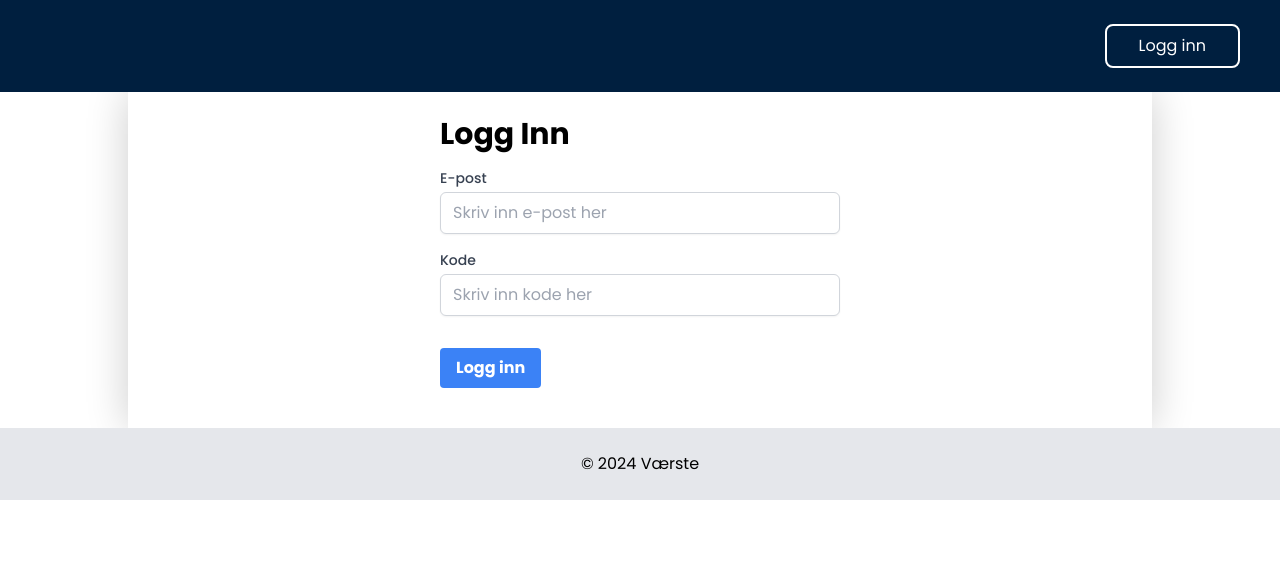
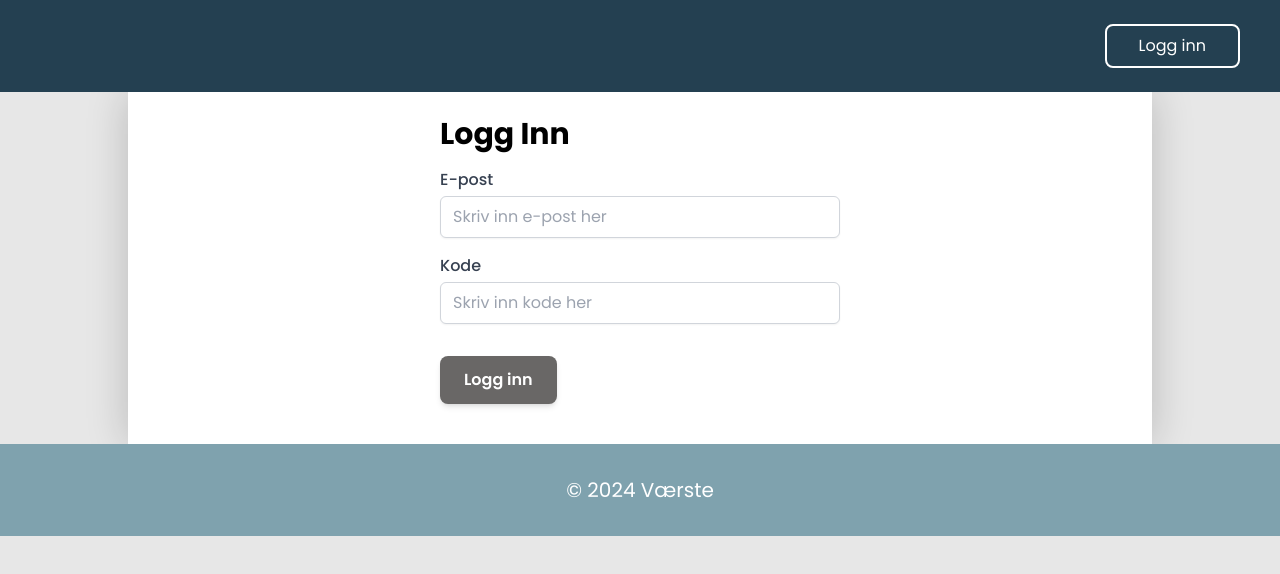
Before and after one commit to Sopra-Project/Frontend, a React (Create React App) app: page /login in a window 1280 px wide. Shown: the top 574 px of the page. Built offline with nearby package versions, Linux system fonts and the light colour scheme; no server answers.

Commit message:
updating design

```diff
--- a/src/App.css
+++ b/src/App.css
@@ -4,6 +4,28 @@
 * {
   font-family: "Poppins", sans-serif;
 }
+
+body {
+  background-color: rgb(231, 231, 231);
+}
+
+.bg-marine-blue-dark {
+  background-color: #244051;
+}
+
+footer {
+  background-color: #7FA2AE;
+}
+
+footer h2 {
+  color: white;
+}
+
+
+.btn {
+  background-color: #696766;
+}
+
 h1 {
   font-weight: 600;
 }
@@ -12,6 +34,15 @@ main {
   margin-left: 10%;
   background-color: white;
   box-shadow: 0 0 40px rgba(0, 0, 0, 0.2);
+}
+
+.Parking thead {
+  background-color: #F3F2EE;
+}
+
+.ParkingCard {
+  background-color: #F3F2EE;
+
 }
 
 
@@ -30,38 +61,4 @@ main {
     gap: 5px;
   }
 
-  /* .container {
-    display: flex;
-    justify-content: space-between;
-  } */
-
-  /* .Parking thead {
-    display: none;
-  }
-  .Parking,
-  .Parking tbody,
-  .Parking tr,
-  .Parking td {
-    display: block;
-    width: 100%;
-  }
-  .Parking tr {
-    margin-bottom: 20px;
-    background-color: white;
-  }
-
-  .Parking td {
-    text-align: right;
-    padding-left: 50%;
-    position: relative;
-  }
-  .Parking td::before {
-    content: attr(data-label);
-    position: absolute;
-    text-align: left;
-    left: 0;
-    width: 50%;
-    padding-left: 15px;
-    font-weight: bold;
-  } */
 }
--- a/src/Components/Footer.tsx
+++ b/src/Components/Footer.tsx
@@ -2,8 +2,8 @@ import React from 'react';
 
 function Footer() {
     return (
-        <footer className="bg-gray-200 p-6 text-center">
-            <div>&copy; {new Date().getFullYear()} Værste</div>
+        <footer className="text-xl p-8 text-center">
+            <h2>&copy; {new Date().getFullYear()} Værste</h2>
         </footer>
     );
 }
--- a/src/Components/ValidateParking.tsx
+++ b/src/Components/ValidateParking.tsx
@@ -20,19 +20,20 @@ const ParkingValidation = () => {
 
     return (
         <div className="container mx-auto p-6 bg-white max-w-md mx-auto">
-            <h1 className="text-3xl font-bold mb-4">Parking Validation</h1>
+            <h1 className="text-3xl font-bold mb-4">Parkering validering</h1>
             <div className="flex flex-col">
-                <label className="mb-4">Enter Registration Number:</label>
+                <label className="block text-base font-medium text-gray-700">Registreringsnummer</label>
                 <input
                     type="text"
                     className="mt-1 block w-full px-3 py-2 border border-gray-300 rounded-md shadow-sm"
-                    placeholder="Enter registration number"
+                    placeholder="Skriv inn registreringsnummer her"
                     value={registrationNumber}
                     onChange={(e) => setRegistrationNumber(e.target.value)}
                 />
             </div>
             <button
-                className="my-8 bg-blue-500 hover:bg-blue-700 text-white font-bold py-2 px-4 rounded focus:outline-none focus:ring focus:ring-blue-300"
+                style={{ marginBottom: '16px', marginTop: '32px' }}
+                className="btn text-white font-semibold py-3 px-6 rounded-lg shadow-md"
                 onClick={handleValidation}
             >
                 Validate Parking
--- a/src/Components/login/Login.tsx
+++ b/src/Components/login/Login.tsx
@@ -31,7 +31,7 @@ const Login = () => {
             <h1 className="text-3xl font-bold mb-4">Logg Inn</h1>
             <form onSubmit={handleSubmit} className="space-y-4">
                 <div>
-                    <label htmlFor="email" className="block text-sm font-medium text-gray-700">E-post</label>
+                    <label htmlFor="email" className="block text-base font-medium text-gray-700">E-post</label>
                     <input
                         type="email"
                         id="email"
@@ -43,7 +43,7 @@ const Login = () => {
                     />
                 </div>
                 <div>
-                    <label htmlFor="code" className="block text-sm font-medium text-gray-700">Kode</label>
+                    <label htmlFor="code" className="block text-base font-medium text-gray-700">Kode</label>
                     <input
                         type="text"
                         id="code"
@@ -58,15 +58,15 @@ const Login = () => {
                         onClick={() => sendCode(code, email)}
                         type="button"
                         style={{ marginBottom: '16px', marginTop: '32px' }}
-                        className="my-6 bg-blue-500 hover:bg-blue-700 text-white font-bold py-2 px-4 rounded focus:outline-none focus:ring focus:ring-blue-300"
+                        className="btn text-white font-semibold py-3 px-6 rounded-lg shadow-md"
                     >
                         Login
                     </button>
                 )}
                 <button
+                    type="submit"
                     style={{ marginBottom: '16px', marginTop: '32px' }}
-                    type="submit"
-                    className="my-6 bg-blue-500 hover:bg-blue-700 text-white font-bold py-2 px-4 rounded focus:outline-none focus:ring focus:ring-blue-300"
+                    className="btn text-white font-semibold py-3 px-6 my-8 rounded-lg shadow-md"
                 >
                     {isDev() ? 'Logg inn' : 'Send kode'}
                 </button>
--- a/src/Components/parkingDashboard/ActivateParking.tsx
+++ b/src/Components/parkingDashboard/ActivateParking.tsx
@@ -57,7 +57,7 @@ const ActivateParking = ({ showModal, setShowModal, activateParking }: ActivateP
             <div className="flex">
                 <button
                     onClick={() => setShowModal(true)}
-                    className="bg-gray-700 hover:bg-gray-600 text-white font-semibold py-3 px-6 rounded-lg shadow-md transition duration-300 ease-in-out focus:outline-none focus:ring-2 focus:ring-gray-500 focus:ring-opacity-50 my-8">
+                    className="btn text-white font-semibold py-3 px-6 rounded-lg shadow-md transition duration-300 ease-in-out focus:outline-none focus:ring-2 focus:ring-gray-500 focus:ring-opacity-50 my-8">
                     Aktiver parkering
                 </button>
             </div>
@@ -141,8 +141,8 @@ const ActivateParking = ({ showModal, setShowModal, activateParking }: ActivateP
                                 </select>
                             </div>
                             <div className="flex justify-between">
-                                <button type="submit" className="bg-gray-700 hover:bg-gray-600 text-white px-4 py-2 rounded-md mr-4 my-4">Aktiver</button>
-                                <button className="bg-gray-700 hover:bg-gray-600 text-white px-4 py-2 rounded-md ml-4 my-4" onClick={() => setShowModal(false)}>Lukk vindu</button>
+                                <button type="submit" className="btn text-white font-semibold py-3 px-6 mr-4 mt-4 rounded-lg shadow-md">Aktiver</button>
+                                <button className="btn text-white font-semibold py-3 px-6 ml-4 mt-4 rounded-lg shadow-md" onClick={() => setShowModal(false)}>Lukk vindu</button>
                             </div>
                         </form>
                     </div>
--- a/src/Components/parkingDashboard/DeactivateParking.tsx
+++ b/src/Components/parkingDashboard/DeactivateParking.tsx
@@ -48,11 +48,11 @@ function DeactivateParking({showModal, handleDeactivateParking, handleCloseDeact
                         <p className="mt-2 mb-2 text-center">Er du sikker på at du vil deaktivere parkering?</p>
                         <p className="mt-2 mb-6">Registreringsnr: <b> {parkingRegistrationNumber} </b></p>
                         <div className="flex justify-between">
-                            <button className="bg-gray-700 hover:bg-gray-600 text-white px-4 py-2 rounded-md m-2"
+                            <button className="btn text-white font-semibold py-3 px-6 ml-4 mt-4 rounded-lg shadow-md"
                                     onClick={handleDeactivateClick}>
                                 Deaktiver
                             </button>
-                            <button className="bg-gray-700 hover:bg-gray-600 text-white px-4 py-2 rounded-md m-2"
+                            <button className="btn text-white font-semibold py-3 px-6 ml-4 mt-4 rounded-lg shadow-md"
                                     onClick={handleCloseClick}>
                                 Lukk vindu
                             </button>
--- a/src/Components/parkingDashboard/ParkingIssuer.tsx
+++ b/src/Components/parkingDashboard/ParkingIssuer.tsx
@@ -138,7 +138,6 @@ function ParkingIssuer() {
                                                 </tr>
                                             ))}
                                             </tbody>
-
                                         </table>
                                     </div>
                                 </div>
@@ -147,7 +146,7 @@ function ParkingIssuer() {
                                     <div className='flex-wrap justify-between flex gap-8'>
                                         {data.map((item: any, index) => (
                                             <div key={index}
-                                                 className="Parking text-gray-700 bg-gray-50 p-4 rounded-lg shadow flex-grow">
+                                                 className="ParkingCard text-gray-700 bg-gray-50 p-4 rounded-lg shadow flex-grow">
                                                 <div
                                                     className="Parking pt-4 pl-4 font-bold text-sm text-gray-700 whitespace-nowrap"
                                                     data-label="Registreringsnr">Registreringsnr: {item.registrationNumber}</div>
--- a/src/index.css
+++ b/src/index.css
@@ -1,7 +1,3 @@
 @tailwind base;
 @tailwind components;
 @tailwind utilities;
-
-.bg-marine-blue-dark {
-    background-color: #001f3f;
-}
```
